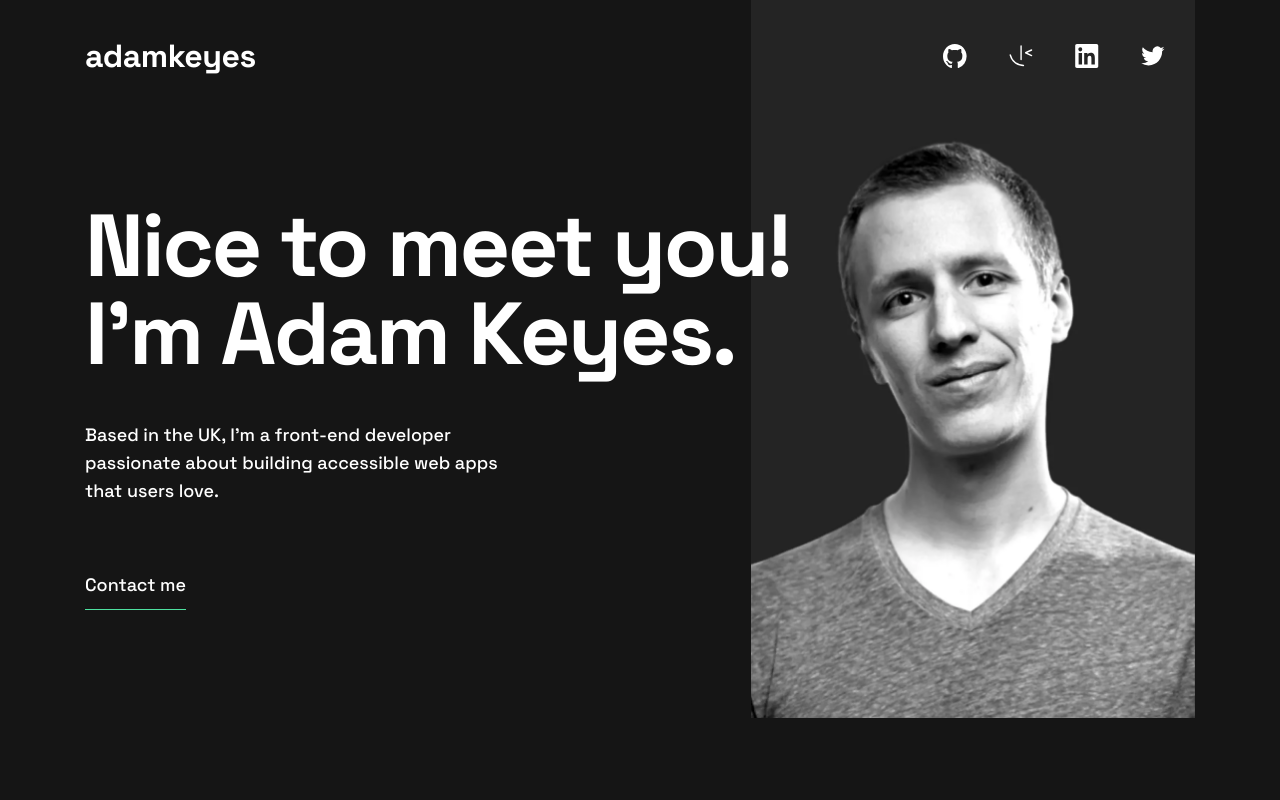
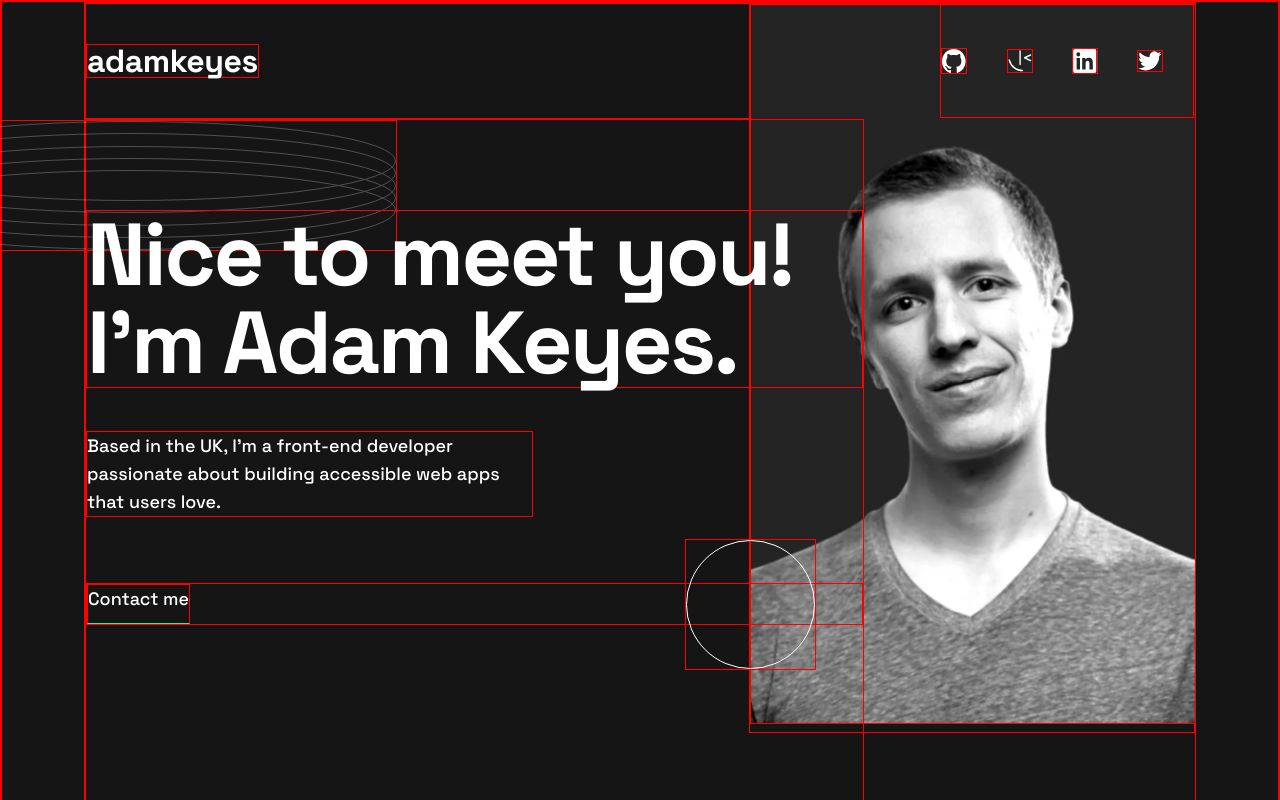
Before and after one commit to hermannleboss/single-page-developer-portfolio, a website built with Vite: page starter-code/index.html in a window 1280 px wide. Shown: the top 800 px of the page. Built offline with nearby package versions, Linux system fonts and the light colour scheme; files whose address does not match are found by name.

Commit message:
feat: add pattern-rings and circle paterns

```diff
--- a/starter-code/index.html
+++ b/starter-code/index.html
@@ -18,13 +18,17 @@
         </div>
     </div>
     <div class="hero-content">
+        <img src="assets/images/pattern-rings.svg" alt="">
         <h1 class="text text-xl hero-content-title">Nice to meet you! I'm Adam Keyes.</h1>
         <p>
             Based in the UK, I'm a front-end developer passionate about
             building accessible web apps that users love.
         </p>
-        <a href="#contact" class="btn">Contact me</a>
-    </div>
+        <div class="hero-content-action">
+            <a href="#contact" class="btn">Contact me</a>
+            <img src="assets/images/pattern-circle.svg" alt="pattern circle" >
+        </div>
+        </div>
     <div class="hero-img">
         <img src="assets/images/image-profile-desktop.webp" alt="">
     </div>
@@ -75,7 +79,7 @@
     </div>
     <div>
         <div class="portfolio-item-image-container">
-            <img class="portfolio-item-image" src="assets/images/thumbnail-project-2-large.webp">
+            <img class="portfolio-item-image" src="assets/images/thumbnail-project-2-large.webp" alt="project 2">
             <div class="portfolio-item-image-links">
                 <a href="#" class="btn">View project</a>
                 <a href="#" class="btn">View code</a>
@@ -86,7 +90,7 @@
     </div>
     <div>
         <div class="portfolio-item-image-container">
-            <img class="portfolio-item-image" src="assets/images/thumbnail-project-3-large.webp">
+            <img class="portfolio-item-image" src="assets/images/thumbnail-project-3-large.webp" alt="project 3">
             <div class="portfolio-item-image-links">
                 <a href="#" class="btn">View project</a>
                 <a href="#" class="btn">View code</a>
@@ -97,7 +101,7 @@
     </div>
     <div>
         <div class="portfolio-item-image-container">
-            <img class="portfolio-item-image" src="assets/images/thumbnail-project-4-large.webp">
+            <img class="portfolio-item-image" src="assets/images/thumbnail-project-4-large.webp" alt="Project 4">
             <div class="portfolio-item-image-links">
                 <a href="#" class="btn">View project</a>
                 <a href="#" class="btn">View code</a>
@@ -108,7 +112,7 @@
     </div>
     <div>
         <div class="portfolio-item-image-container">
-            <img class="portfolio-item-image" src="assets/images/thumbnail-project-5-large.webp">
+            <img class="portfolio-item-image" src="assets/images/thumbnail-project-5-large.webp" alt="Project 5">
             <div class="portfolio-item-image-links">
                 <a href="#" class="btn">View project</a>
                 <a href="#" class="btn">View code</a>
@@ -119,7 +123,7 @@
     </div>
     <div>
         <div class="portfolio-item-image-container">
-            <img class="portfolio-item-image" src="assets/images/thumbnail-project-6-large.webp">
+            <img class="portfolio-item-image" src="assets/images/thumbnail-project-6-large.webp" alt="Project 6">
             <div class="portfolio-item-image-links">
                 <a href="#" class="btn">View project</a>
                 <a href="#" class="btn">View code</a>
--- a/starter-code/src/sass/main.scss
+++ b/starter-code/src/sass/main.scss
@@ -15,6 +15,7 @@
   margin: 0;
   padding: 0;
   z-index: 5;
+  border: solid red 1px;
 }
 
 body {
@@ -68,9 +69,23 @@ body {
     width: 70%;
     flex-direction: column;
     padding-bottom: 219px;
+    position: relative;
+    img{
+      position: absolute;
+      right: 60%;
+    }
     &-title {
       margin-top: 90px;
       margin-bottom: 43px;
+    }
+    &-action{
+      display: flex;
+      align-items: center;
+      position: relative;
+      img{
+        position: absolute;
+        right: 6%;
+      }
     }
 
     p {
```
